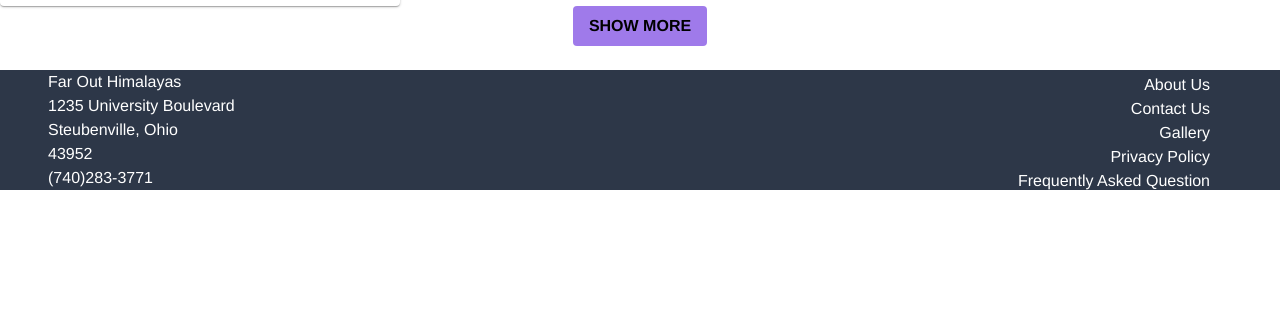
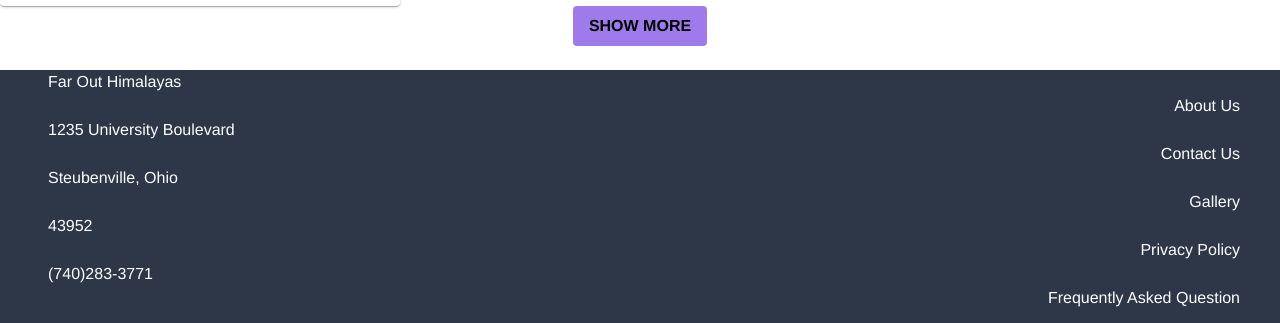
Before and after one commit to mohitdhimanskt/Trekking-Website, a Vue app: page / in a window 1280 px wide. Shown: the part 2120-2443 px from the top of the page. Before the commit the page ends 2313 px from the top, so only its background shows below. Built offline with nearby package versions, Linux system fonts and the light colour scheme.

Commit message:
Change to footer css to tailwindcss

```diff
--- a/src/components/Footer.vue
+++ b/src/components/Footer.vue
@@ -1,11 +1,11 @@
 <template>
   <div id="footer">
-    <div class="my-6 bg-gray-800 text-white">
-      <h5 class="w-100 mx-12 flex flex-wrap box-border">Far Out Himalayas</h5>
-      <h5 class="w-100 mx-12 flex flex-wrap box-border">1235 University Boulevard</h5>
-      <h5 class="w-100 mx-12 flex flex-wrap box-border">Steubenville, Ohio</h5>
-      <h5 class="w-100 mx-12 flex flex-wrap box-border">43952</h5>
-      <h5 class="w-100 mx-12 flex flex-wrap box-border">(740)283-3771</h5>
+    <div class="my-6 bg-gray-800 text-white h-64">
+      <h5 class=" my-6 mx-12 flex flex-wrap box-border">Far Out Himalayas</h5>
+      <h5 class=" my-6 mx-12 flex flex-wrap box-border">1235 University Boulevard</h5>
+      <h5 class="my-6 mx-12 flex flex-wrap box-border">Steubenville, Ohio</h5>
+      <h5 class="my-6 mx-12 flex flex-wrap box-border">43952</h5>
+      <h5 class=" my-6 mx-12 flex flex-wrap box-border">(740)283-3771</h5>
     </div>
     <div class="links5">
       <a href="https://www.linkedin.com" target="_blank">
@@ -19,12 +19,12 @@
       </a>
     </div>
     <div class="links6">
-      <ul class="list-none text-white">
-        <li>About Us</li>
-        <li>Contact Us</li>
-        <li>Gallery</li>
-        <li>Privacy Policy</li>
-        <li>Frequently Asked Question</li>
+      <ul class="list-none text-white text-right -my-64  mx-10">
+        <li class="my-6">About Us</li>
+        <li class="my-6" >Contact Us</li>
+        <li class="my-6">Gallery</li>
+        <li class="my-6">Privacy Policy</li>
+        <li class="my-6">Frequently Asked Question</li>
       </ul>
     </div>
   </div>
@@ -41,10 +41,3 @@ export default {
 
 //  }
 </script>
-<style scoped>
-.links6 {
-  text-align: end;
-  margin-right: 70px;
-  margin-top: -141px;
-}
-</style>
--- a/src/components/Services.vue
+++ b/src/components/Services.vue
@@ -10,7 +10,7 @@
     </div>
     <div class="recent-item">
        <router-link  v-for="item in servicesArr" :key="item.name"  :to="item.path">
-        <button class="recent-item " type="button"  v-bind:style='{ backgroundImage: "url(" + item.url + ")", }'>
+        <button class="recent-item" type="button"  v-bind:style='{ backgroundImage: "url(" + item.url + ")", }'>
           <span class="recent-item">{{item.name}}</span>
         </button>
      </router-link>
```
Also changed, not shown: src/components/Recent.vue (+1 -21 lines).
